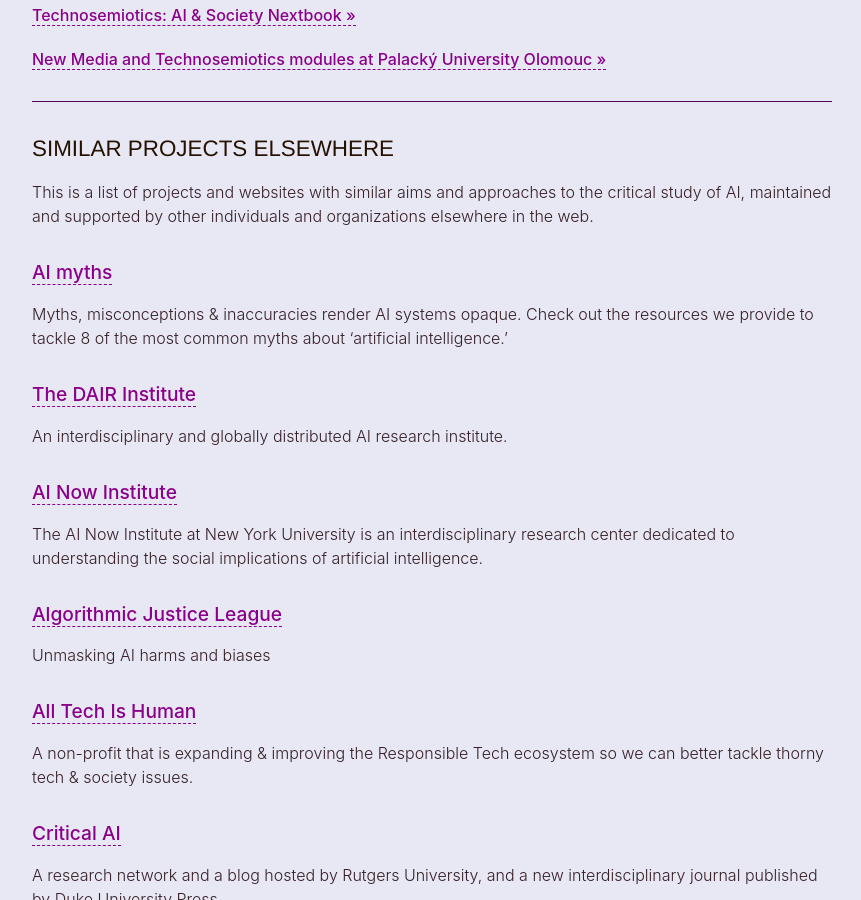
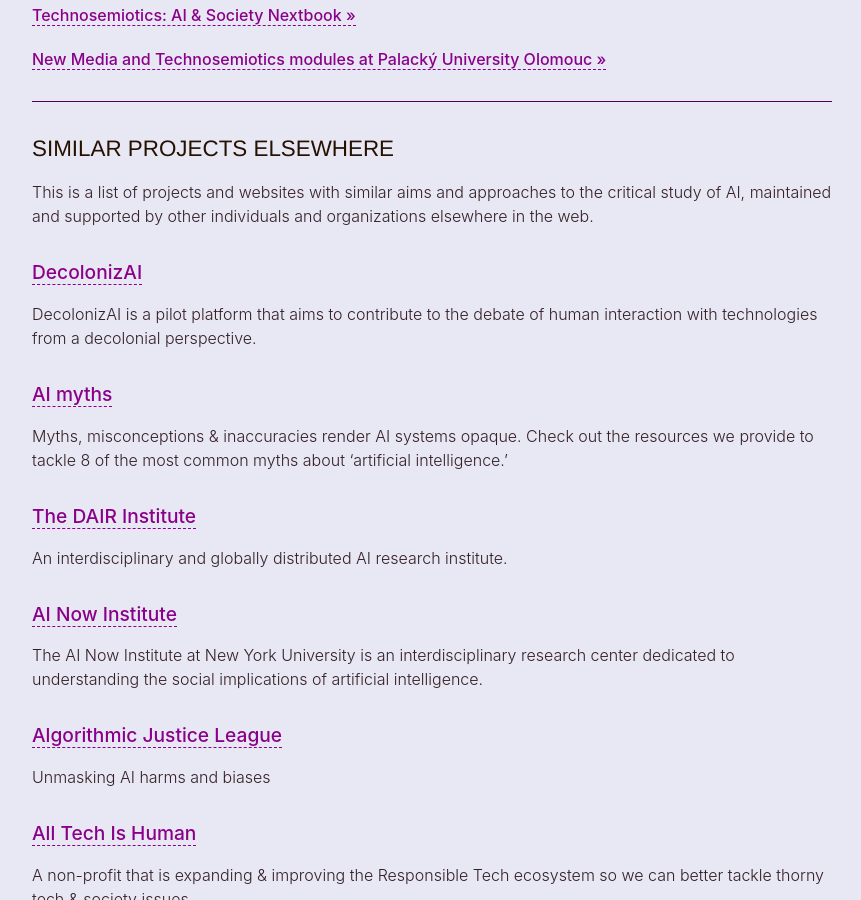
Before and after one commit to technosemiotics/technosemiotics.net, a Jekyll site: the page built from _pages/resources.md, in a window 1280 px wide and 900 px high, scrolled down 791 px. Shown: the whole window, without its empty margins (208-1069 px from the left). Built offline with Jekyll 4.4.1, drawn with Linux system fonts in a browser that asks for light colours.

Commit message:
add DecolonizAI link

```diff
--- a/_pages/resources.md
+++ b/_pages/resources.md
@@ -35,6 +35,10 @@ List of references used throughout the site.
 # Similar projects elsewhere
 
 This is a list of projects and websites with similar aims and approaches to the critical study of AI, maintained and supported by other individuals and organizations elsewhere in the web.
+
+#### [DecolonizAI](https://en.decolonizai.com/)
+
+DecolonizAI is a pilot platform that aims to contribute to the debate of human interaction with technologies from a decolonial perspective.
 
 #### [AI myths](https://www.aimyths.org/)
 
```
